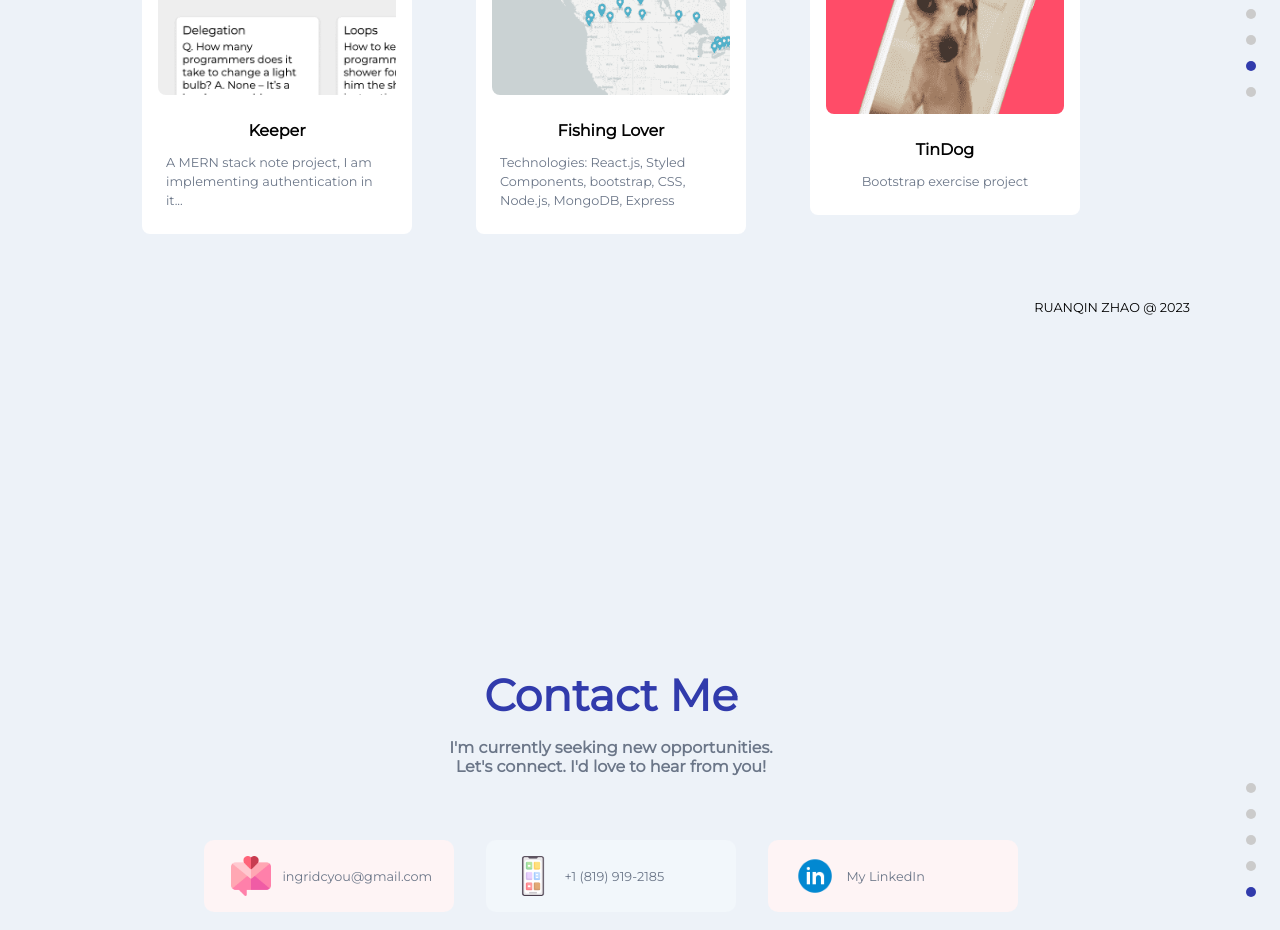
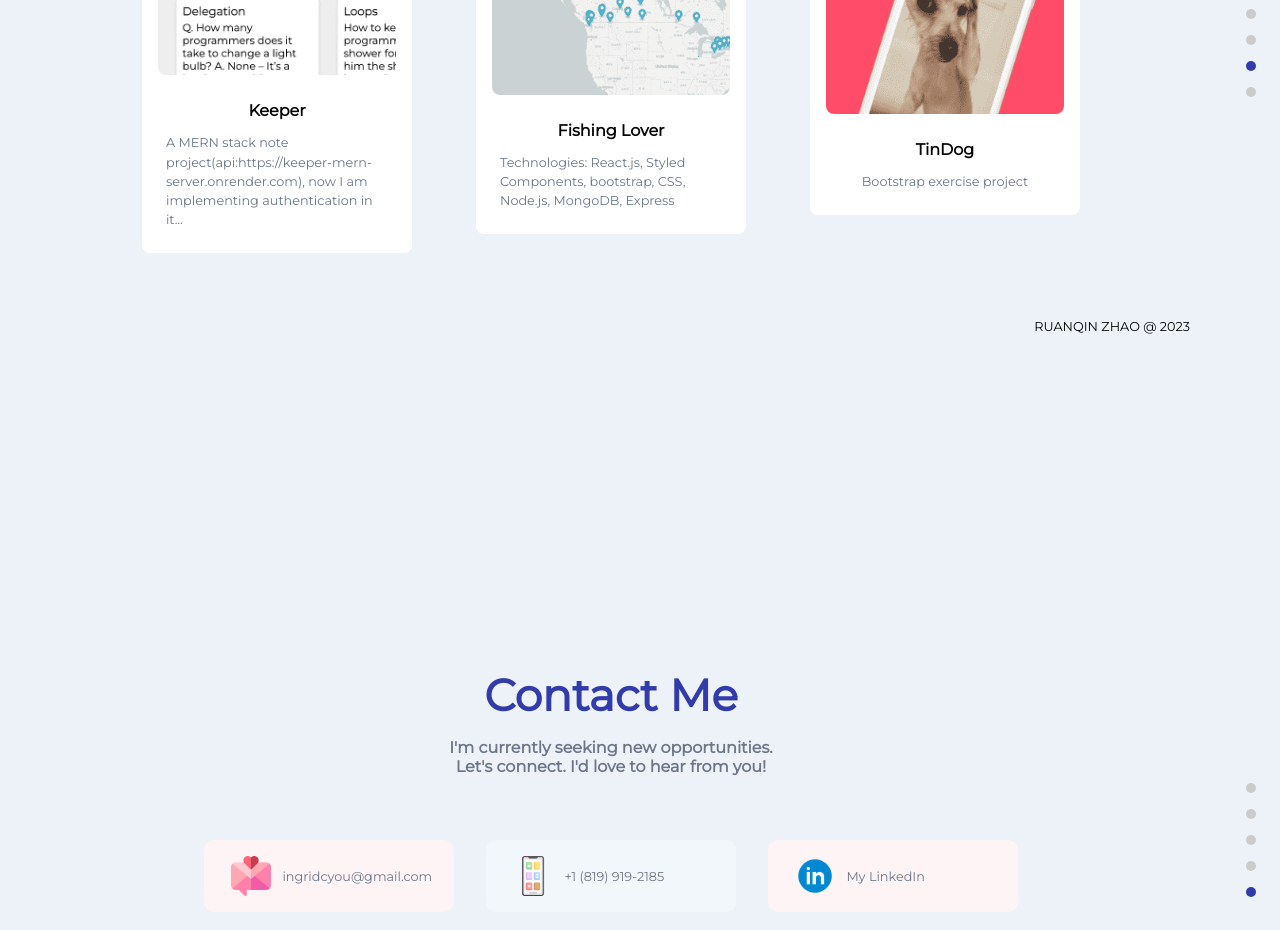
Before and after one commit to RZ04171107/my_portfolio_vite, a React (Vite) app: page / in a window 1280 px wide. Shown: the part 2760-3690 px from the top of the page. Built offline with nearby package versions, Linux system fonts and the light colour scheme; a web font is replaced by a local one.

Commit message:
add api to Keeper description

```diff
--- a/src/containers/Work/Work.jsx
+++ b/src/containers/Work/Work.jsx
@@ -10,8 +10,8 @@ const Work = () => {
     {
       title: 'Keeper',
       description:
-        'A MERN stack note project, I am implementing authentication in it...',
-      projectLink: '',
+        'A MERN stack note project(api:https://keeper-mern-server.onrender.com), now I am implementing authentication in it...',
+      projectLink: 'https://mern-keeper.netlify.app',
       codeLink: 'https://github.com/RZ04171107/Keep_vite',
       imgUrl: images.keeper,
     },
```
